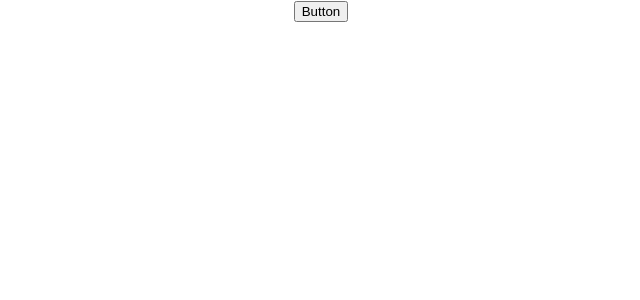
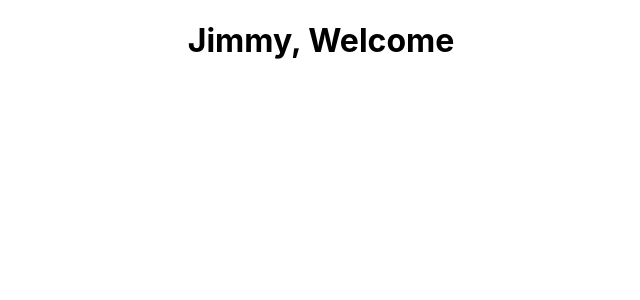
Before and after one commit to huny77/react-practice, a React (Create React App) app: page / in a window 1280 px wide. Shown: the top 300 px of the page, without its empty margins (319-959 px from the left). Built offline with nearby package versions, Linux system fonts and the light colour scheme.

Commit message:
2-8.ConditionalRendering

```diff
--- a/src/App.js
+++ b/src/App.js
@@ -4,12 +4,14 @@
 // import ClassComponent from './components/2-5.State/ClassComponent';
 // import ClassComponent2 from './components/2-6.LifeCycle/ClassComponent';
 // import FunctionalComponent from './components/2-5.State/FunctionalComponent';
-import Event from './components/2-7.Event/Event';
+// import Event from './components/2-7.Event/Event';
+import Condition from './components/2-8.ConditionalRendering/Condition';
 
 function App() {
   return (
     <div className="App">
-      <Event />
+      <Condition />
+      {/* <Event /> */}
       {/* <ClassComponent2 /> */}
       {/* <FunctionalComponent /> */}
       {/* <ClassComponent /> */}
--- /dev/null
+++ b/src/components/2-8.ConditionalRendering/Condition.jsx
@@ -0,0 +1,27 @@
+import React from 'react'
+
+function UserGreeting(props) {
+  return <h1>{props.name && `${props.name},`} Welcome {props.count ? `It's ${props.count} time` : null}</h1>
+}
+
+function GuestGreeting(props) {
+  return <h1>Please sign up.</h1>
+}
+
+function Greeting(props) {
+  // if(props.isLoggedIn) {
+  //   <UserGreeting name="Jimmy" count={0} />
+  // }
+  // return <GuestGreeting />;
+  return props.isLoggedIn ? <UserGreeting name="Jimmy" count={0} /> : <GuestGreeting />
+}
+
+export default function Condition() {
+  const isLoggedIn = true;
+
+  return (
+    <div>
+      <Greeting isLoggedIn={isLoggedIn} />
+    </div>
+  )
+}
```
